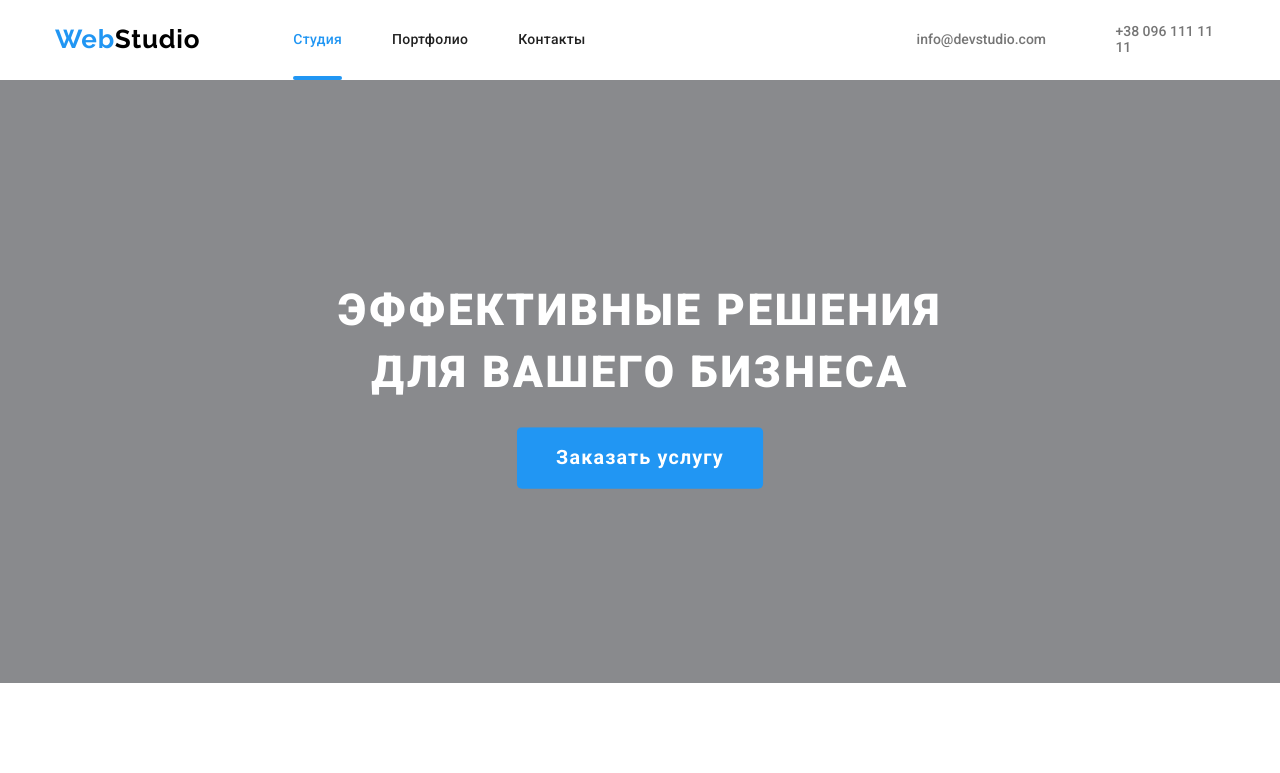
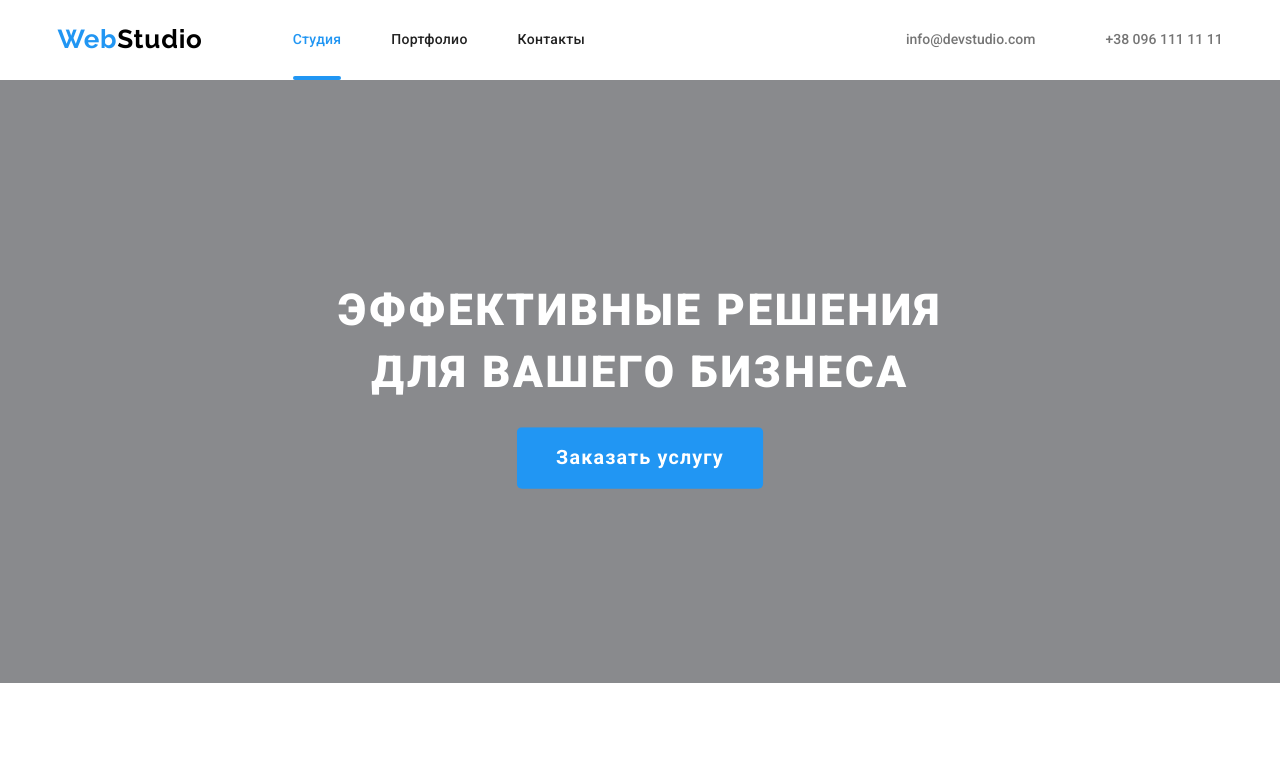
Before and after one commit to ElenaZhuvak/goit-markup-hw-07, a plain HTML site: page index.html in a window 1280 px wide. Shown: the top 773 px of the page. Drawn offline with nearby package versions, Linux system fonts and the light colour scheme.

Commit message:
Выравнивает номер телефона в строку

```diff
--- a/scss/components/_contact.scss
+++ b/scss/components/_contact.scss
@@ -1,7 +1,7 @@
 .contact__list {
   display: flex;
   align-items: center;
-  margin-left: 305px;
+  margin-left: 295px;
 }
 .contact__list .contact__item + .contact__item {
   margin-left: 50px;
--- a/scss/components/_logo.scss
+++ b/scss/components/_logo.scss
@@ -8,7 +8,7 @@
   color: var(--accent-color);
 
   &__header {
-    margin-right: 93px;
+    margin-right: 90px;
   }
   &__title {
     font-family: 'Raleway';
```
Also changed, not shown: css/main.css, css/main.min.css.
